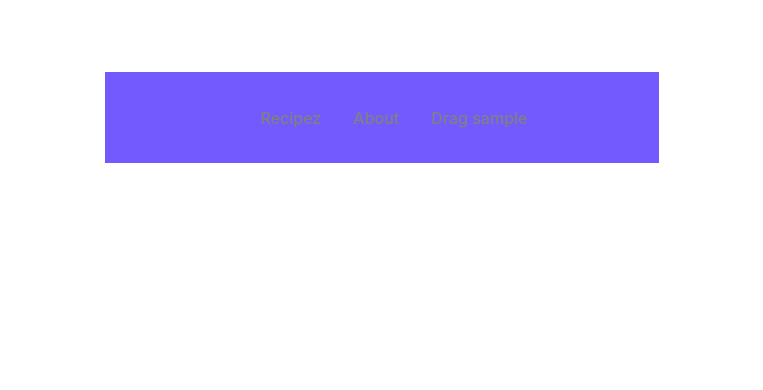
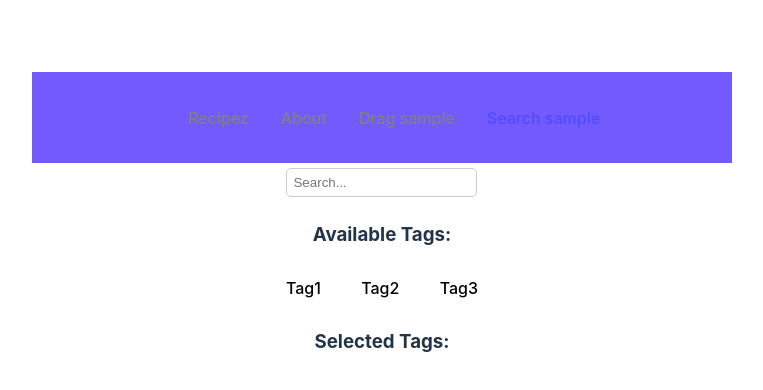
Before and after one commit to Pitrified/recipinator, a React (Vite) app in the folder frontend/: page /searchme in a window 1280 px wide. Shown: the top 390 px of the page, without its empty margins (258-1021 px from the left). Built offline with nearby package versions, Linux system fonts and the light colour scheme.

Commit message:
Add a minimal sample of search bar with tags

```diff
--- a/frontend/src/App.jsx
+++ b/frontend/src/App.jsx
@@ -5,6 +5,7 @@ import Navbar from './components/Navbar/Navbar';
 import Recipe from "./components/Recipe/Recipe.tsx";
 import About from './pages/about';
 import DragMe from './pages/sample_drag';
+import SearchMe from './pages/sample_search';
 
 import './App.css';
 
@@ -16,6 +17,7 @@ function App() {
         <Route path='/' element={<Recipe />} />
         <Route path='/about' element={<About />} />
         <Route path='/dragme' element={<DragMe />} />
+        <Route path='/searchme' element={<SearchMe />} />
       </Routes>
     </Router>
   );
--- a/frontend/src/components/Navbar/Navbar.tsx
+++ b/frontend/src/components/Navbar/Navbar.tsx
@@ -22,6 +22,9 @@ const Navbar = () => {
                     <NavLink to="/dragme">
                         Drag sample
                     </NavLink>
+                    <NavLink to="/searchme">
+                        Search sample
+                    </NavLink>
                 </NavMenu>
             </Nav>
         </>
--- /dev/null
+++ b/frontend/src/components/SearchSample/Elements.css
@@ -0,0 +1,7 @@
+.input-bar {
+    margin: 5px;
+    padding: 6px;
+    border: 1px solid #ccc;
+    border-radius: 5px;
+    word-break: break-word;
+}
--- /dev/null
+++ b/frontend/src/components/SearchSample/Elements.tsx
@@ -0,0 +1,65 @@
+import React, { useState } from 'react';
+
+import "./Elements.css";
+
+const SearchBox = () => {
+  const [inputValue, setInputValue] = useState('');
+  const [selectedTags, setSelectedTags] = useState([]);
+  const [disabledTags, setDisabledTags] = useState([]);
+  const availableTags = ['Tag1', 'Tag2', 'Tag3']; // Replace with your own available tags
+
+  const handleInputChange = (e) => {
+    setInputValue(e.target.value);
+    console.log("inputValue: ", inputValue);
+  };
+
+  const handleTagClick = (tag) => {
+    // sort tags alphabetically
+    const sortedTags = [...selectedTags, tag].sort((a, b) => a.localeCompare(b));
+    setSelectedTags(sortedTags);
+    setDisabledTags([...disabledTags, tag]);
+  };
+
+  const handleRemoveTag = (tag) => {
+    setSelectedTags(selectedTags.filter((selectedTag) => selectedTag !== tag));
+    setDisabledTags(disabledTags.filter((disabledTag) => disabledTag !== tag));
+  };
+
+  return (
+    <div>
+      <input
+        type="text"
+        value={inputValue}
+        className="input-bar"
+        onChange={handleInputChange}
+        placeholder="Search..."
+      />
+
+      <div>
+        <h3>Available Tags:</h3>
+        {availableTags.map((tag) => (
+          <button
+            key={tag}
+            onClick={() => handleTagClick(tag)}
+            disabled={disabledTags.includes(tag)}
+            style={{ backgroundColor: disabledTags.includes(tag) ? 'gray' : 'white' }}
+          >
+            {tag}
+          </button>
+        ))}
+      </div>
+
+      <div>
+        <h3>Selected Tags:</h3>
+        {selectedTags.map((tag) => (
+          <div key={tag}>
+            {tag}{' '}
+            <button onClick={() => handleRemoveTag(tag)}>X</button>
+          </div>
+        ))}
+      </div>
+    </div>
+  );
+};
+
+export default SearchBox;
--- /dev/null
+++ b/frontend/src/pages/sample_search.tsx
@@ -0,0 +1,11 @@
+import React from "react";
+
+import SearchBox from "../components/SearchSample/Elements";
+
+const SearchMe = () => {
+  return (
+    < SearchBox />
+  );
+};
+
+export default SearchMe;
```
